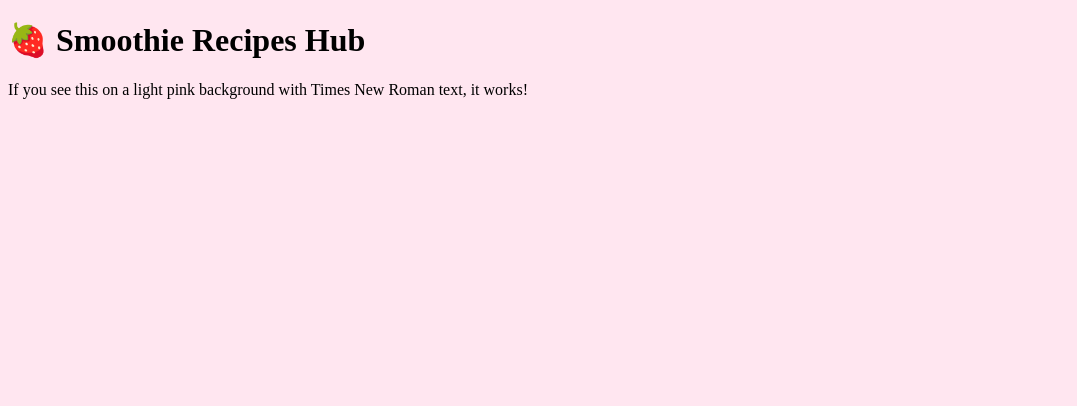
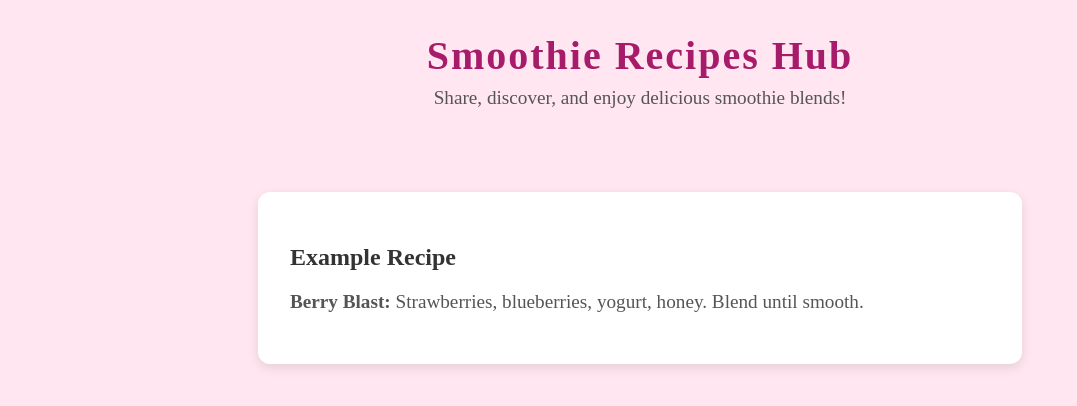
Before and after one commit to kee33-pixel/keiamber.github.io, a plain HTML site: page index.html in a window 1280 px wide. Shown: the whole page, without its empty margins (0-1077 px from the left). Drawn offline with Linux system fonts and the light colour scheme.

Commit message:
Update index.html

```diff
--- a/index.html
+++ b/index.html
@@ -3,16 +3,54 @@
 <head>
   <meta charset="UTF-8" />
   <meta name="viewport" content="width=device-width, initial-scale=1.0" />
-  <title>Test Smoothie Site</title>
+  <title>Smoothie Recipes Hub</title>
   <style>
     body {
       font-family: "Times New Roman", Times, serif;
-      background-color: #ffe6f0;
+      background-color: #ffe6f0; /* light pink */
+      margin: 0;
+      padding: 0;
+      text-align: center;
+      color: #333;
+    }
+
+    header {
+      padding: 2rem 1rem;
+    }
+
+    h1 {
+      font-size: 2.5rem;
+      margin: 0;
+      letter-spacing: 2px;
+      color: #a61c6b; /* darker pink for contrast */
+    }
+
+    p {
+      font-size: 1.2rem;
+      color: #555;
+      margin-top: 0.5rem;
+    }
+
+    main {
+      max-width: 700px;
+      margin: 2rem auto;
+      background: #fff;
+      padding: 2rem;
+      border-radius: 12px;
+      box-shadow: 0 4px 12px rgba(0, 0, 0, 0.1);
+      text-align: left;
     }
   </style>
 </head>
 <body>
-  <h1>🍓 Smoothie Recipes Hub</h1>
-  <p>If you see this on a light pink background with Times New Roman text, it works!</p>
+  <header>
+    <h1>Smoothie Recipes Hub</h1>
+    <p>Share, discover, and enjoy delicious smoothie blends!</p>
+  </header>
+
+  <main>
+    <h2>Example Recipe</h2>
+    <p><strong>Berry Blast:</strong> Strawberries, blueberries, yogurt, honey. Blend until smooth.</p>
+  </main>
 </body>
 </html>
```
